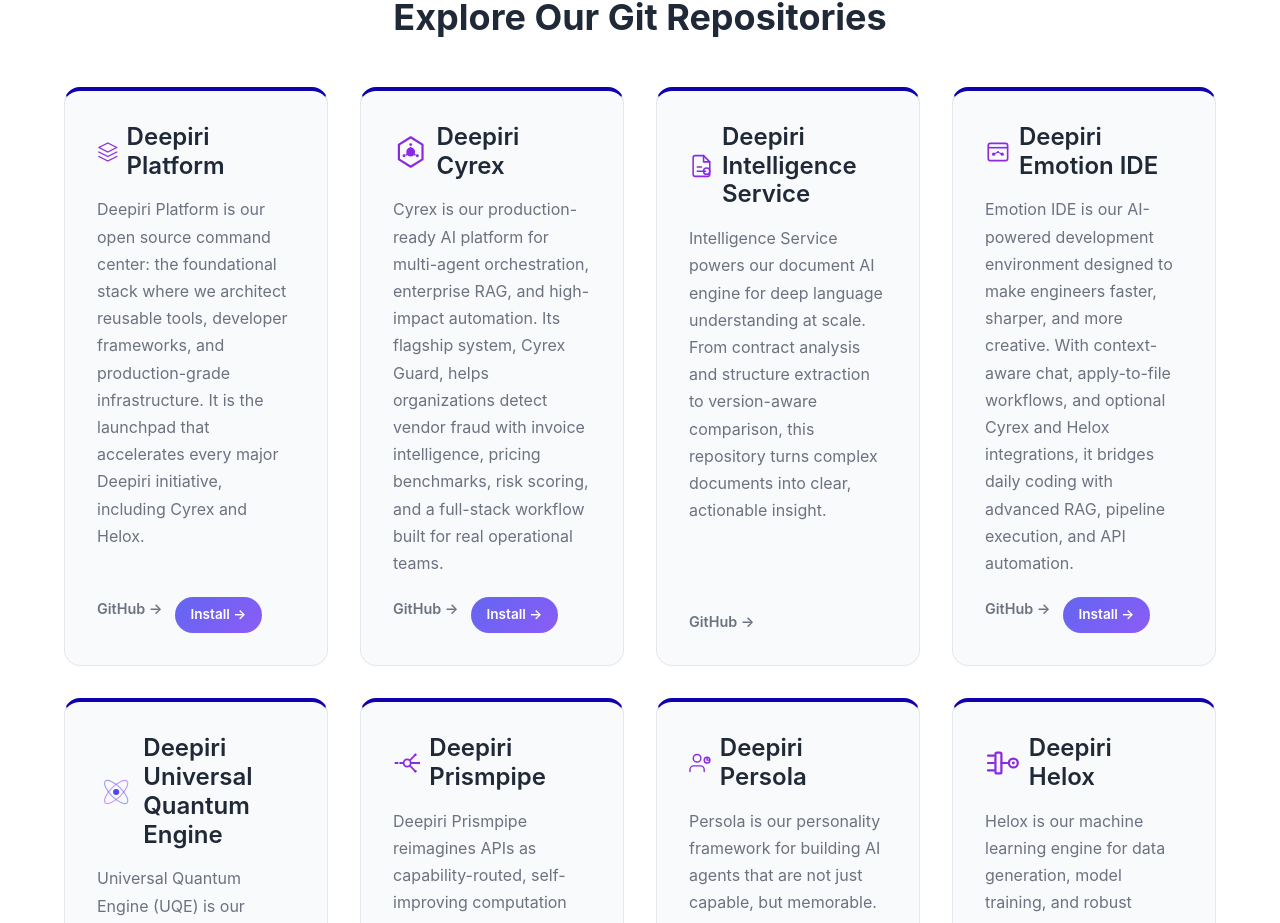
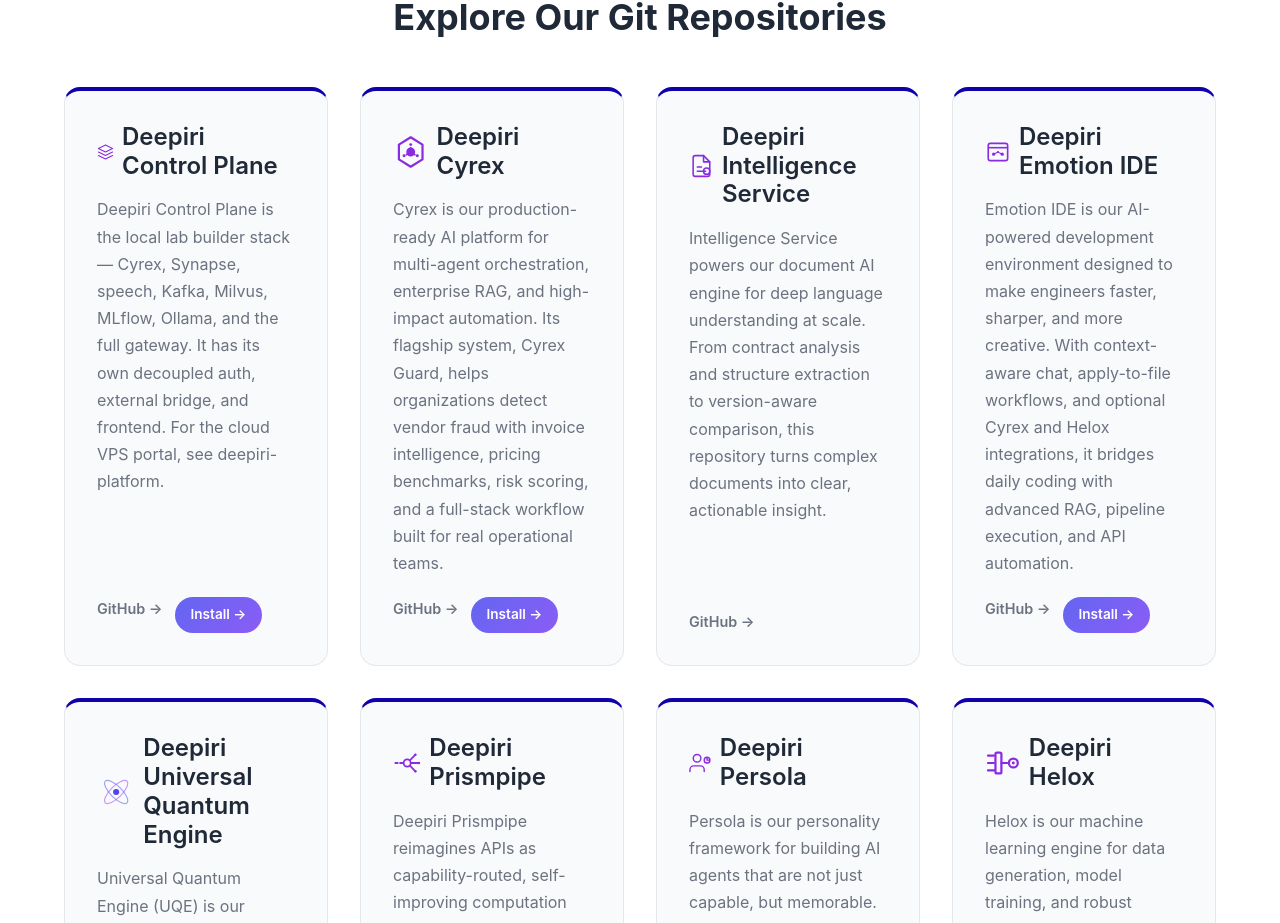
Before and after one commit to Team-Deepiri/deepiri-landing, a React (Vite) app: page /research in a window 1280 px wide. Shown: the part 4779-5702 px from the top of the page. Built offline with nearby package versions, Linux system fonts and the light colour scheme.

Commit message:
Update Control Plane install docs and remove private repository handling

```diff
--- a/src/components/tools/ToolCard.tsx
+++ b/src/components/tools/ToolCard.tsx
@@ -1,7 +1,7 @@
 import { useCallback, useRef, useState, type CSSProperties, type MouseEvent } from 'react';
 import { Link } from 'react-router-dom';
 import type { ToolEntry } from '../../data/toolsCatalog';
-import { installModeLabel } from '../../data/toolsCatalog';
+import { toolBadgeLabel } from '../../data/toolsCatalog';
 import {
   categoryColors,
   getTagCategory,
@@ -80,7 +80,7 @@ function ToolCard({ tool, index = 0 }: ToolCardProps) {
               {statusLabel(visual.status)}
             </span>
           )}
-          <span className="tool-badge tool-badge-mode">{installModeLabel(tool.installMode)}</span>
+          <span className="tool-badge tool-badge-mode">{toolBadgeLabel(tool)}</span>
         </div>
       </div>
 
--- a/src/data/researchRepos.ts
+++ b/src/data/researchRepos.ts
@@ -9,11 +9,11 @@ export interface ResearchRepo {
 export const researchRepos: ResearchRepo[] = [
   {
     iconKey: 'platform',
-    name: 'Deepiri Platform',
-    githubUrl: 'https://github.com/Team-Deepiri/deepiri-platform',
+    name: 'Deepiri Control Plane',
+    githubUrl: 'https://github.com/Team-Deepiri/deepiri-control-plane',
     description:
-      'Deepiri Platform is our open source command center: the foundational stack where we architect reusable tools, developer frameworks, and production-grade infrastructure. It is the launchpad that accelerates every major Deepiri initiative, including Cyrex and Helox.',
-    toolSlug: 'platform',
+      'Deepiri Control Plane is the local lab builder stack — Cyrex, Synapse, speech, Kafka, Milvus, MLflow, Ollama, and the full gateway. It has its own decoupled auth, external bridge, and frontend. For the cloud VPS portal, see deepiri-platform.',
+    toolSlug: 'control-plane',
   },
   {
     iconKey: 'cyrex',
--- a/src/pages/ToolInstallPage.tsx
+++ b/src/pages/ToolInstallPage.tsx
@@ -5,7 +5,7 @@ import Footer from '../components/Footer';
 import TerminalInstallBlock from '../components/tools/TerminalInstallBlock';
 import DesktopDownloadBlock from '../components/tools/DesktopDownloadBlock';
 import PackageDownloadBlock from '../components/tools/PackageDownloadBlock';
-import { getToolBySlug, installModeLabel } from '../data/toolsCatalog';
+import { getToolBySlug, toolBadgeLabel } from '../data/toolsCatalog';
 import { categoryColors, getTagCategory, getToolVisual, statusLabel } from '../data/toolVisuals';
 import './ToolInstallPage.css';
 
@@ -63,7 +63,7 @@ function ToolInstallPage() {
                     {statusLabel(visual.status)}
                   </span>
                 )}
-                <span className="tool-hero-mode">{installModeLabel(tool.installMode)}</span>
+                <span className="tool-hero-mode">{toolBadgeLabel(tool)}</span>
               </div>
             </div>
             <p className="tool-hero-tagline">{tool.tagline}</p>
```
